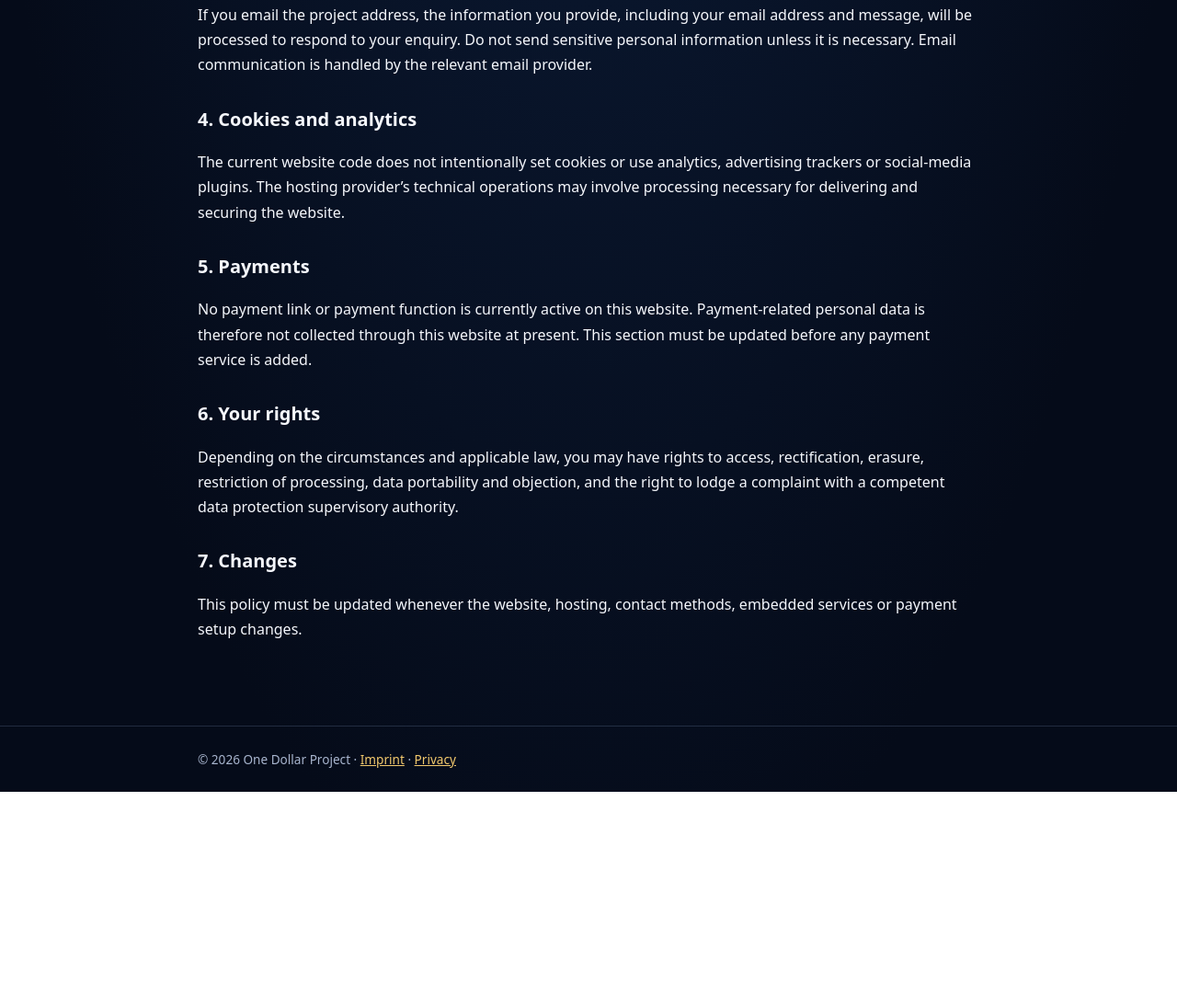
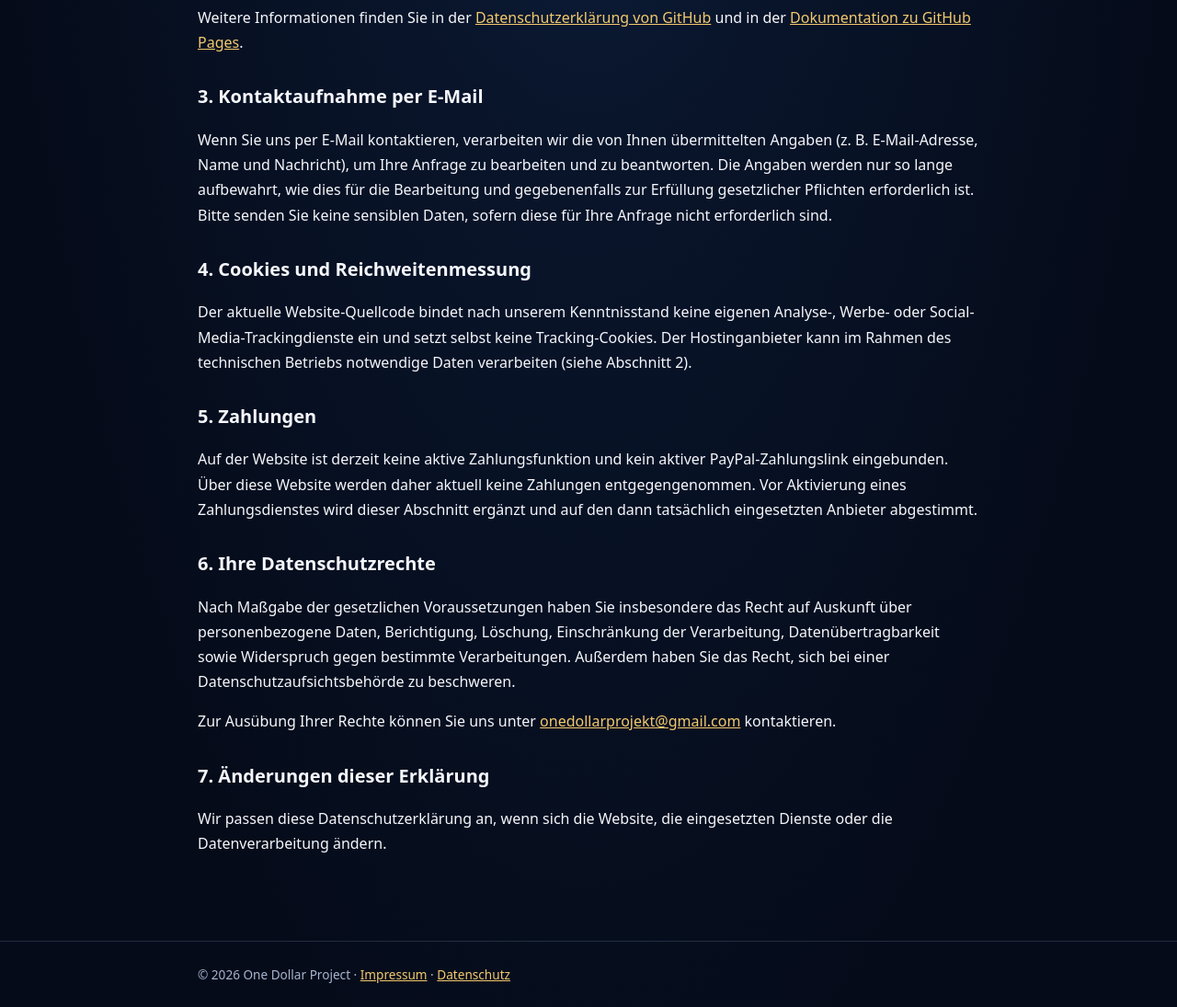
Before and after one commit to onedollarprojekt/onedollarprojekt.github.io, a plain HTML site: page datenschutz.html in a window 1280 px wide. Shown: the part 1000-2095 px from the top of the page at 92% size. Before the commit the page ends 1861 px from the top, so only its background shows below. Drawn offline with Linux system fonts and the light colour scheme.

Commit message:
Update German privacy policy

```diff
--- a/datenschutz.html
+++ b/datenschutz.html
@@ -1,15 +1,42 @@
 <!doctype html>
-<html lang="de"><head><meta charset="utf-8"><meta name="viewport" content="width=device-width, initial-scale=1"><meta name="theme-color" content="#050b19"><title>Privacy Policy — One Dollar Project</title><style>
-:root{--bg:#050b19;--panel:#0b1730;--gold:#f2c96d;--text:#f5f7fc;--muted:#a8b5ce;--line:rgba(180,205,255,.17)}*{box-sizing:border-box}body{margin:0;background:radial-gradient(ellipse at top,#17376a 0%,#09152b 38%,var(--bg) 78%);color:var(--text);font:16px/1.7 system-ui,-apple-system,"Segoe UI",sans-serif}.wrap{width:min(850px,calc(100% - 36px));margin:0 auto}.nav{padding:25px 0;border-bottom:1px solid var(--line);display:flex;justify-content:space-between;gap:15px;flex-wrap:wrap}.brand{font-weight:850;letter-spacing:.1em}.brand span{color:var(--gold)}a{color:var(--gold)}main{padding:55px 0 75px}h1{font-size:clamp(2rem,5vw,3.3rem);line-height:1.1;margin:10px 0 25px;letter-spacing:-.04em}.kicker{color:var(--gold);font-size:.75rem;font-weight:800;letter-spacing:.18em;text-transform:uppercase}.panel{background:#0b1730d9;border:1px solid var(--line);border-radius:16px;padding:25px;margin:24px 0}.warning{border-color:#f2c96d88;background:#f2c96d0d}.muted{color:var(--muted)}h2{font-size:1.25rem;margin-top:28px}footer{border-top:1px solid var(--line);padding:24px 0;color:var(--muted);font-size:.85rem}</style></head>
-<body><header class="wrap nav"><a class="brand" href="index.html">ONE <span>DOLLAR</span> PROJECT</a><a href="index.html">← Back to home</a></header><main class="wrap">
-<div class="kicker">Data protection</div><h1>Privacy Policy</h1>
-<p class="muted">Last updated: 9 November 2026</p>
-<div class="panel warning"><strong>Preliminary information.</strong><p>This draft describes the website as currently published: a static website hosted using GitHub Pages, with no contact form, analytics, advertising pixels, account system or active payment function. Review and update it if the setup changes. This is not legal advice.</p></div>
-<h2>1. Controller</h2><p>The controller responsible for processing personal data in connection with this website is:</p><p>[ADD FULL LEGAL NAME]<br>[ADD FULL POSTAL ADDRESS]<br>Email: <a href="mailto:onedollarprojekt@gmail.com">onedollarprojekt@gmail.com</a></p>
-<h2>2. Hosting by GitHub Pages</h2><p>This website is hosted using GitHub Pages, a service provided by GitHub, Inc. When the website is accessed, technical data may be processed by the hosting provider to deliver and secure the website, such as IP address, date and time of access, requested page, browser information and technical log data. The exact processing, retention periods and legal basis should be checked against GitHub’s current documentation and terms.</p><p>Provider information: <a href="https://docs.github.com/en/pages">GitHub Pages documentation</a> and <a href="https://docs.github.com/en/site-policy/privacy-policies/github-privacy-statement">GitHub Privacy Statement</a>.</p>
-<h2>3. Contact by email</h2><p>If you email the project address, the information you provide, including your email address and message, will be processed to respond to your enquiry. Do not send sensitive personal information unless it is necessary. Email communication is handled by the relevant email provider.</p>
-<h2>4. Cookies and analytics</h2><p>The current website code does not intentionally set cookies or use analytics, advertising trackers or social-media plugins. The hosting provider’s technical operations may involve processing necessary for delivering and securing the website.</p>
-<h2>5. Payments</h2><p>No payment link or payment function is currently active on this website. Payment-related personal data is therefore not collected through this website at present. This section must be updated before any payment service is added.</p>
-<h2>6. Your rights</h2><p>Depending on the circumstances and applicable law, you may have rights to access, rectification, erasure, restriction of processing, data portability and objection, and the right to lodge a complaint with a competent data protection supervisory authority.</p>
-<h2>7. Changes</h2><p>This policy must be updated whenever the website, hosting, contact methods, embedded services or payment setup changes.</p>
-</main><footer><div class="wrap">© 2026 One Dollar Project · <a href="impressum.html">Imprint</a> · <a href="datenschutz.html">Privacy</a></div></footer></body></html>
+<html lang="de">
+<head>
+<meta charset="utf-8"><meta name="viewport" content="width=device-width, initial-scale=1"><meta name="theme-color" content="#050b19">
+<title>Datenschutzerklärung — One Dollar Project</title>
+<style>
+:root{--bg:#050b19;--panel:#0b1730;--gold:#f2c96d;--text:#f5f7fc;--muted:#a8b5ce;--line:rgba(180,205,255,.17)}*{box-sizing:border-box}body{margin:0;background:radial-gradient(ellipse at top,#17376a 0%,#09152b 38%,var(--bg) 78%);color:var(--text);font:16px/1.7 system-ui,-apple-system,"Segoe UI",sans-serif}.wrap{width:min(850px,calc(100% - 36px));margin:0 auto}.nav{padding:25px 0;border-bottom:1px solid var(--line);display:flex;justify-content:space-between;gap:15px;flex-wrap:wrap}.brand{font-weight:850;letter-spacing:.1em}.brand span{color:var(--gold)}a{color:var(--gold)}main{padding:55px 0 75px}h1{font-size:clamp(2rem,5vw,3.3rem);line-height:1.1;margin:10px 0 25px;letter-spacing:-.04em}.kicker{color:var(--gold);font-size:.75rem;font-weight:800;letter-spacing:.18em;text-transform:uppercase}.panel{background:#0b1730d9;border:1px solid var(--line);border-radius:16px;padding:25px;margin:24px 0}.muted{color:var(--muted)}h2{font-size:1.25rem;margin-top:28px}footer{border-top:1px solid var(--line);padding:24px 0;color:var(--muted);font-size:.85rem}
+</style>
+</head>
+<body>
+<header class="wrap nav"><a class="brand" href="index.html">ONE <span>DOLLAR</span> PROJECT</a><a href="index.html">← Zur Startseite</a></header>
+<main class="wrap">
+<div class="kicker">Datenschutz</div><h1>Datenschutzerklärung</h1>
+<p class="muted">Stand: 9. November 2026</p>
+<div class="panel"><strong>Hinweis zum aktuellen Stand</strong><p>Diese Erklärung bezieht sich auf die derzeit veröffentlichte statische Website. Nach dem derzeitigen Quellcode sind kein Kontaktformular, kein Nutzerkonto, kein Analyse- oder Werbetracking und keine aktive Zahlungsfunktion eingebunden. Wenn sich die Website oder ihre Dienste ändern, muss diese Erklärung angepasst werden.</p></div>
+
+<h2>1. Verantwortlicher</h2>
+<p>Verantwortlich für die Verarbeitung personenbezogener Daten im Zusammenhang mit dieser Website ist:</p>
+<p><strong>Mohammad Bashar</strong><br>Schlachthofstr. 14<br>27576 Bremerhaven<br>Deutschland<br>E-Mail: <a href="mailto:onedollarprojekt@gmail.com">onedollarprojekt@gmail.com</a></p>
+
+<h2>2. Hosting durch GitHub Pages</h2>
+<p>Diese Website wird mit GitHub Pages bereitgestellt. Anbieter ist GitHub, Inc., 88 Colin P. Kelly Jr. Street, San Francisco, CA 94107, USA. Beim Aufruf der Website können durch GitHub technisch erforderliche Verbindungs- und Protokolldaten verarbeitet werden, insbesondere IP-Adresse, Zeitpunkt des Zugriffs, angeforderte Inhalte sowie Informationen zu Browser und Betriebssystem. Diese Verarbeitung dient der technischen Bereitstellung, Stabilität und Sicherheit der Website.</p>
+<p>Weitere Informationen finden Sie in der <a href="https://docs.github.com/en/site-policy/privacy-policies/github-privacy-statement" target="_blank" rel="noopener noreferrer">Datenschutzerklärung von GitHub</a> und in der <a href="https://docs.github.com/en/pages" target="_blank" rel="noopener noreferrer">Dokumentation zu GitHub Pages</a>.</p>
+
+<h2>3. Kontaktaufnahme per E-Mail</h2>
+<p>Wenn Sie uns per E-Mail kontaktieren, verarbeiten wir die von Ihnen übermittelten Angaben (z. B. E-Mail-Adresse, Name und Nachricht), um Ihre Anfrage zu bearbeiten und zu beantworten. Die Angaben werden nur so lange aufbewahrt, wie dies für die Bearbeitung und gegebenenfalls zur Erfüllung gesetzlicher Pflichten erforderlich ist. Bitte senden Sie keine sensiblen Daten, sofern diese für Ihre Anfrage nicht erforderlich sind.</p>
+
+<h2>4. Cookies und Reichweitenmessung</h2>
+<p>Der aktuelle Website-Quellcode bindet nach unserem Kenntnisstand keine eigenen Analyse-, Werbe- oder Social-Media-Trackingdienste ein und setzt selbst keine Tracking-Cookies. Der Hostinganbieter kann im Rahmen des technischen Betriebs notwendige Daten verarbeiten (siehe Abschnitt 2).</p>
+
+<h2>5. Zahlungen</h2>
+<p>Auf der Website ist derzeit keine aktive Zahlungsfunktion und kein aktiver PayPal-Zahlungslink eingebunden. Über diese Website werden daher aktuell keine Zahlungen entgegengenommen. Vor Aktivierung eines Zahlungsdienstes wird dieser Abschnitt ergänzt und auf den dann tatsächlich eingesetzten Anbieter abgestimmt.</p>
+
+<h2>6. Ihre Datenschutzrechte</h2>
+<p>Nach Maßgabe der gesetzlichen Voraussetzungen haben Sie insbesondere das Recht auf Auskunft über personenbezogene Daten, Berichtigung, Löschung, Einschränkung der Verarbeitung, Datenübertragbarkeit sowie Widerspruch gegen bestimmte Verarbeitungen. Außerdem haben Sie das Recht, sich bei einer Datenschutzaufsichtsbehörde zu beschweren.</p>
+<p>Zur Ausübung Ihrer Rechte können Sie uns unter <a href="mailto:onedollarprojekt@gmail.com">onedollarprojekt@gmail.com</a> kontaktieren.</p>
+
+<h2>7. Änderungen dieser Erklärung</h2>
+<p>Wir passen diese Datenschutzerklärung an, wenn sich die Website, die eingesetzten Dienste oder die Datenverarbeitung ändern.</p>
+</main>
+<footer><div class="wrap">© 2026 One Dollar Project · <a href="impressum.html">Impressum</a> · <a href="datenschutz.html">Datenschutz</a></div></footer>
+</body></html>
```
